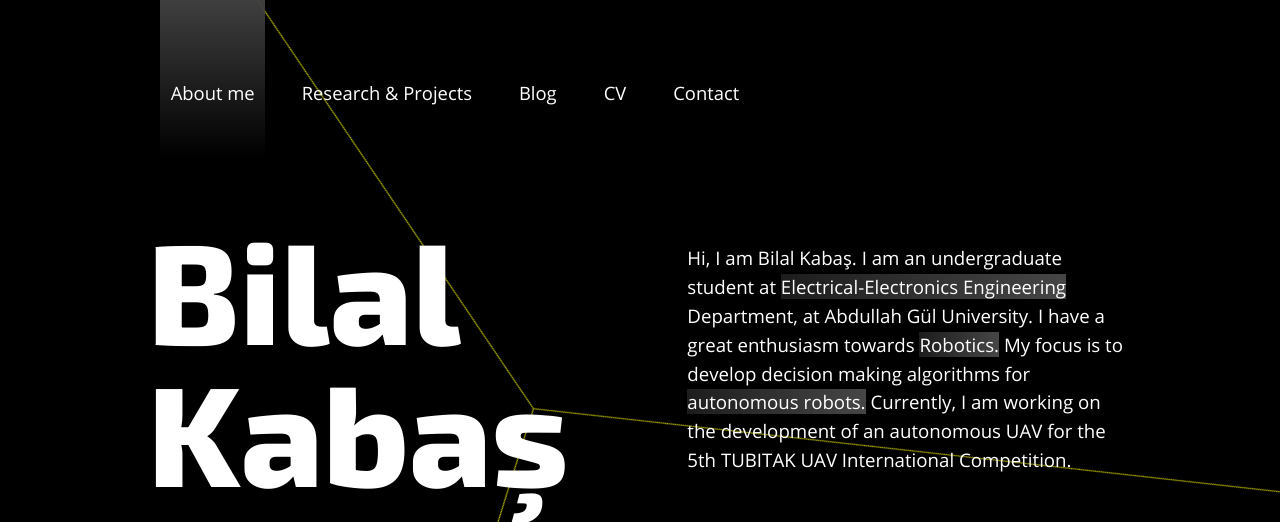
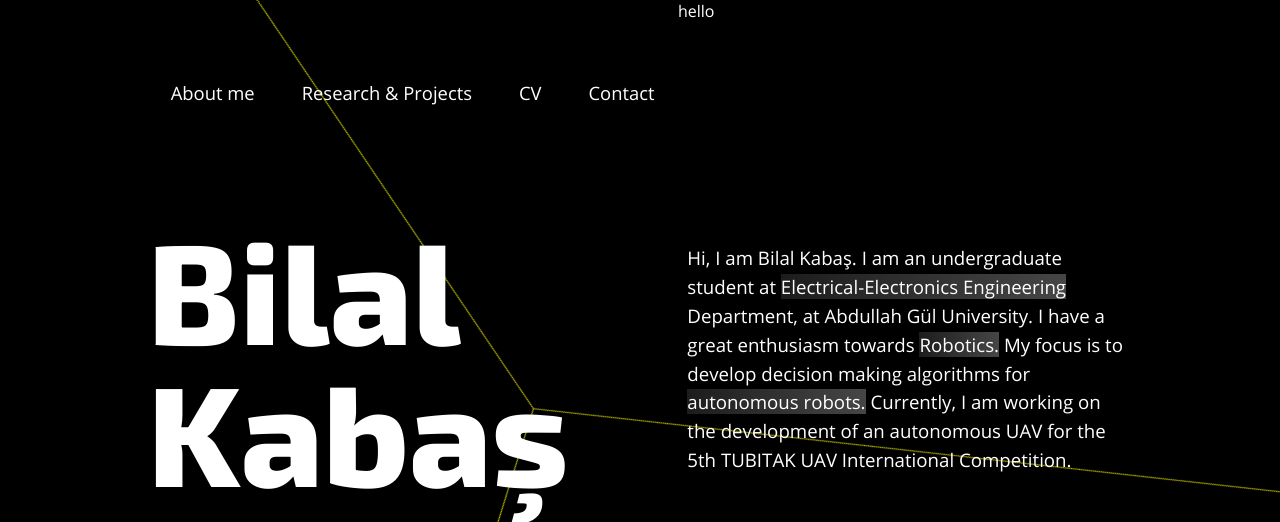
Before and after one commit to bilalkabas/bilalkabas.github.io, a plain HTML site: page index.html in a window 1280 px wide. Shown: the top 522 px of the page. Drawn offline with Linux system fonts and the light colour scheme.

Commit message:
Update index.html

```diff
--- a/index.html
+++ b/index.html
@@ -19,11 +19,13 @@
 
     <div class="launch-container">
         <nav>
-            <a class="nav-light" href="index.html">About me</a>
-            <a href="pages/research.html"><span>Research & Projects</span></a>
-            <a href="#"><span>Blog</span></a>
-            <a href="#"><span>CV</span></a>
-            <a href="#"><span>Contact</span></a>
+            <a class="nav-topic" class="nav-light" href="index.html">About me</a>
+            <a class="nav-topic" href="pages/research.html"><span>Research & Projects</span></a>
+            <!-- <a class="nav-topic" href="#"><span>Blog</span></a> -->
+            <a class="nav-topic" href="#"><span>CV</span></a>
+            <a class="nav-topic" href="#"><span>Contact</span></a>
+
+            <div class="aa">hello</div>
         </nav>
 
         <section class="launch-main-container">
```
